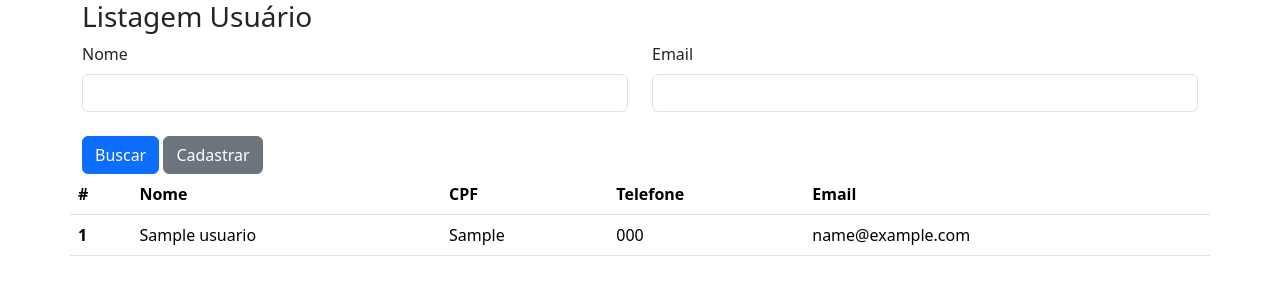
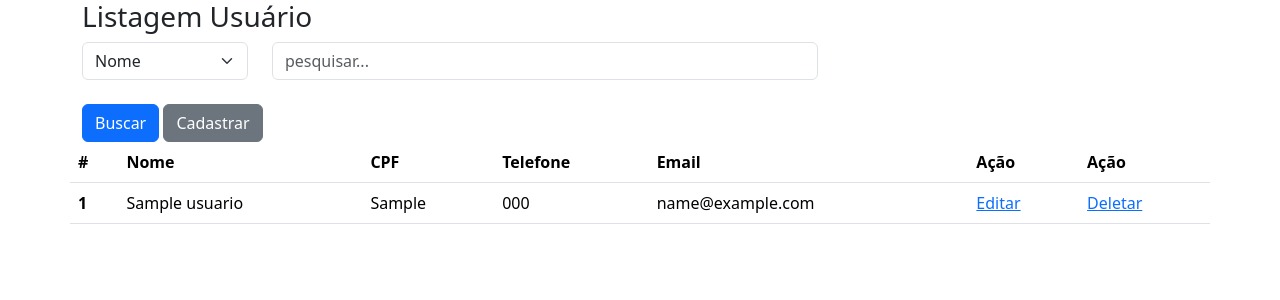
Before and after one commit to LucasFerron/pweb1_2025_1, a PHP site: page /UsuarioList.php in a window 1280 px wide. Shown: the top 300 px of the page. Run offline with PHP 8.4, Linux system fonts and the light colour scheme; tables that the repository leaves empty hold one stand-in row (values such as "Sample post").

Commit message:
Finalizando CRUD

```diff
--- a/PHP/site/admin/UsuarioForm.php
+++ b/PHP/site/admin/UsuarioForm.php
@@ -19,6 +19,9 @@
             $db->store($_POST);
 
             header('location:./UsuarioList.php');
+        }
+        if(!empty($_GET['id'])){
+            $data = $db->find($_GET['id']);
         }
     ?>
 
--- a/PHP/site/admin/UsuarioList.php
+++ b/PHP/site/admin/UsuarioList.php
@@ -1,6 +1,6 @@
 <?php
-    include "./database.class.php"
-?>
+include "./database.class.php"
+    ?>
 <!DOCTYPE html>
 <html lang="en">
 
@@ -15,7 +15,14 @@
 <?php
 $db = new db('usuario');
 
-$dados = $db->all();
+if (!empty($_GET['id'])) {
+    $db->destroy($_GET['id']);
+}
+if (!empty($_POST)) {
+    $dados = $db->search($_POST);
+} else {
+    $dados = $db->all();
+}
 ?>
 
 <body>
@@ -24,17 +31,19 @@ $dados = $db->all();
         <div class="row">
             <h3>Listagem Usuário</h3>
 
-            <form action="" method="post">
+            <form action="./UsuarioList.php" method="post">
 
                 <div class="row">
+                    <div class="col-md-2">
+                        <select class="form-select" name="tipo">
+                            <option value="nome">Nome</option>
+                            <option value="cpf">CPF</option>
+                            <option value="telefone">Telefone</option>
+
+                        </select>
+                    </div>
                     <div class="col-md-6">
-                        <label for="" class="form-label">Nome</label>
-                        <input type="text" name="nome" class="form-control">
-                    </div>
-
-                    <div class="col-md-6">
-                        <label for="" class="form-label">Email</label>
-                        <input type="email" name="email" class="form-control">
+                        <input type="text" name="valor" placeholder="pesquisar..." class="form-control">
                     </div>
 
                     <div class="row">
@@ -55,21 +64,35 @@ $dados = $db->all();
                         <th scope="col">CPF</th>
                         <th scope="col">Telefone</th>
                         <th scope="col">Email</th>
+                        <th scope="col">Ação</th>
+                        <th scope="col">Ação</th>
+
                     </tr>
                 </thead>
                 <tbody>
                     <?php
-                        foreach($dados as $item){
-                            echo"
+                    foreach ($dados as $item) {
+                        echo "
                             <tr>
                                 <th scope='row'>$item->id</th>
                                 <td>$item->nome</td>
                                 <td>$item->cpf</td>
                                 <td>$item->telefone</td>
                                 <td>$item->email</td>
+                                <td>
+                                    <a
+                                        href='./UsuarioForm .php?id=$item->id'>Editar
+                                    </a>
+                                </td>
+                                <td>
+                                    <a
+                                        onclick='return confirm(\"Deseja Excluir?\")'
+                                        href='./UsuarioList.php?id=$item->id'>Deletar
+                                    </a>
+                                </td>
                             </tr>
                             ";
-                        }
+                    }
                     ?>
                 </tbody>
             </table>
```
Also changed, not shown: PHP/site/admin/database.class.php (+67 -2 lines).
